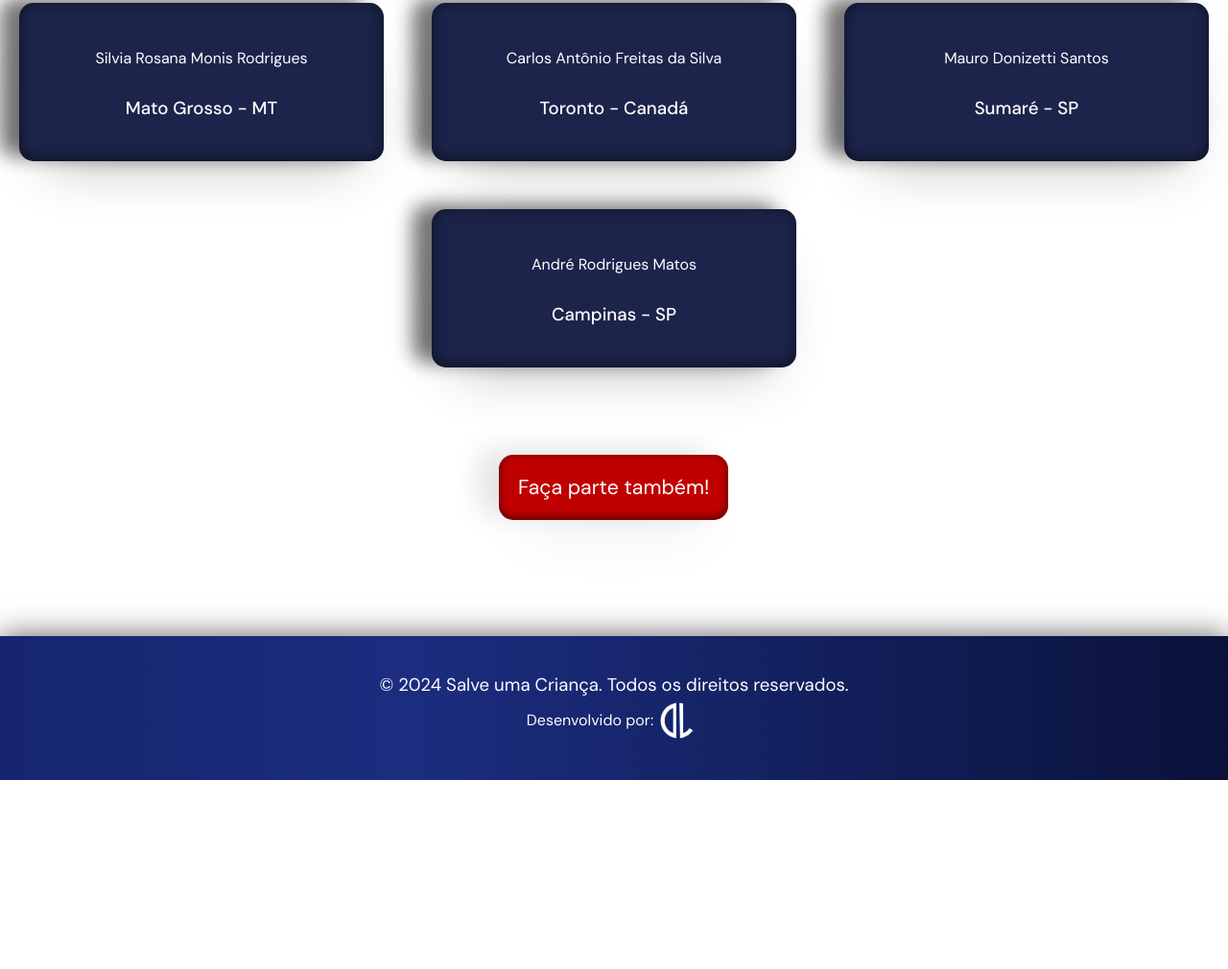
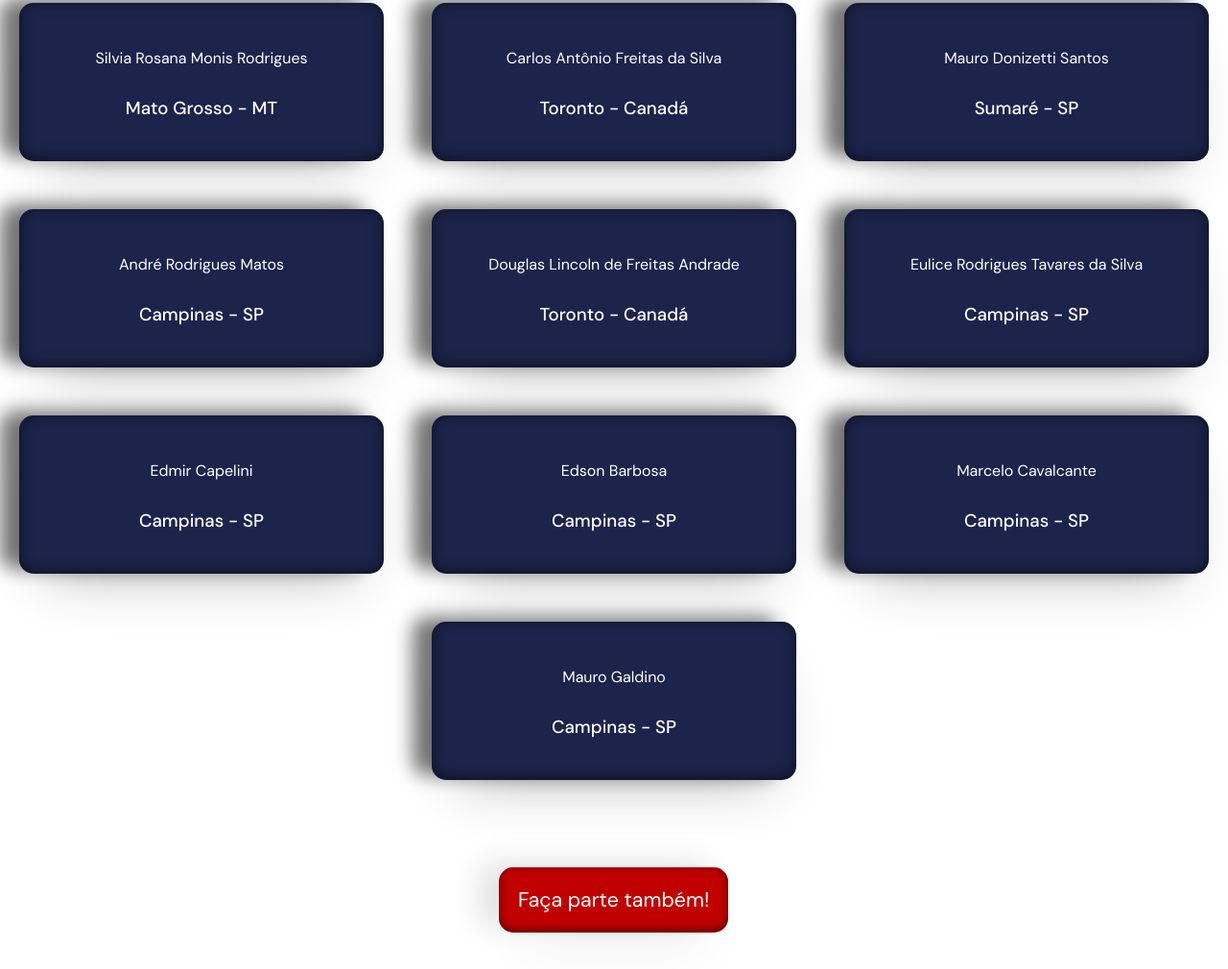
Before and after one commit to DavidLucasK/SalveUmaCrianca, a plain HTML site: page pages/doadores.html in a window 1280 px wide. Shown: the part 320-1330 px from the top of the page at 96% size. Before the commit the page ends 1133 px from the top, so only its background shows below. Drawn offline with nearby package versions, Linux system fonts and the light colour scheme.

Commit message:
Adding donations

```diff
--- a/pages/doadores.html
+++ b/pages/doadores.html
@@ -100,6 +100,42 @@
                         <p class="doadores-lugar">Campinas - SP</p>
                     </div>
                 </li>
+                <li>
+                    <div class="textos">
+                        <p class="doadores-nome">Douglas Lincoln de Freitas Andrade</p>
+                        <p class="doadores-lugar">Toronto - Canadá</p>
+                    </div>
+                </li>
+                <li>
+                    <div class="textos">
+                        <p class="doadores-nome">Eulice Rodrigues Tavares da Silva</p>
+                        <p class="doadores-lugar">Campinas - SP</p>
+                    </div>
+                </li>
+                <li>
+                    <div class="textos">
+                        <p class="doadores-nome">Edmir Capelini</p>
+                        <p class="doadores-lugar">Campinas - SP</p>
+                    </div>
+                </li>
+                <li>
+                    <div class="textos">
+                        <p class="doadores-nome">Edson Barbosa</p>
+                        <p class="doadores-lugar">Campinas - SP</p>
+                    </div>
+                </li>
+                <li>
+                    <div class="textos">
+                        <p class="doadores-nome">Marcelo Cavalcante</p>
+                        <p class="doadores-lugar">Campinas - SP</p>
+                    </div>
+                </li>
+                <li>
+                    <div class="textos">
+                        <p class="doadores-nome">Mauro Galdino</p>
+                        <p class="doadores-lugar">Campinas - SP</p>
+                    </div>
+                </li>
                 <!-- <li>
                     <div class="textos">
                         <p class="doadores-nome">Faça parte você também!</p>
```
Also changed, not shown: index.html (+3 -3 lines).
